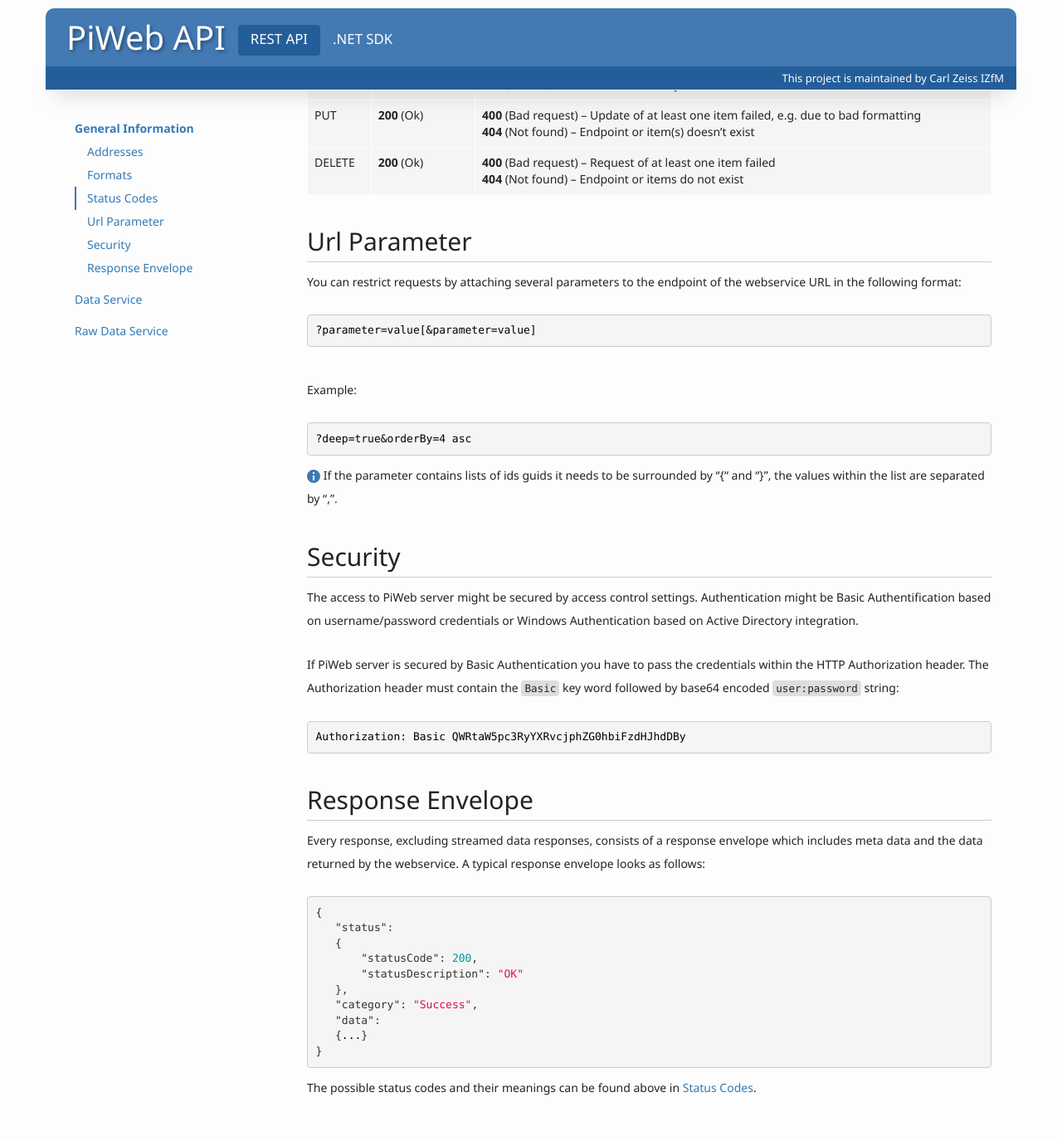
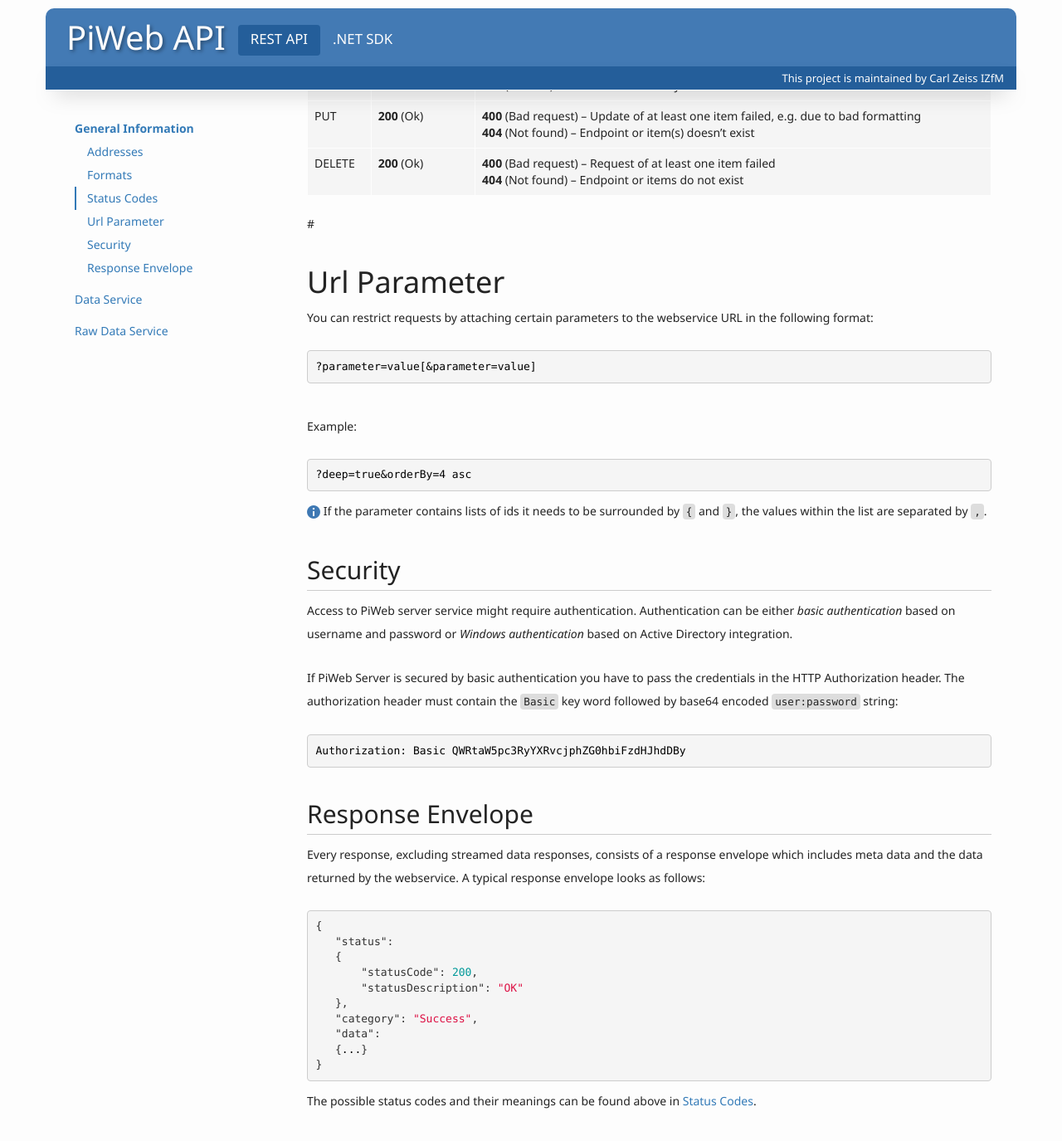
Before and after one commit to ZEISS-PiWeb/PiWeb-Api, a Jekyll site: the page built from _pages/011-restapi-general.md, in a window 1280 px wide and 1400 px high, scrolled down 907 px. Shown: the top 1375 px of the window at 83% size. Built offline with Jekyll 4.4.1, drawn with Linux system fonts in a browser that asks for light colours; some of the changed text lies outside the part shown.

Commit message:
Content review and formatting changes

```diff
--- a/_pages/011-restapi-general.md
+++ b/_pages/011-restapi-general.md
@@ -22,7 +22,7 @@
 ### Data Service
 
 {% highlight http %}
-http(s)://serverUri:port/instanceName/DataServiceRest
+http(s)://`serverUri`:`port`/`instanceName`/DataServiceRest
 {% endhighlight %}
 
 <br/>and
@@ -30,11 +30,12 @@
 ### Raw Data Service
 
 {% highlight http %}
-http(s)://serverUri:port/instanceName/RawDataServiceRest
+http(s)://`serverUri`:`port`/`instanceName`/RawDataServiceRest
+
 {% endhighlight %}
 
 <br/>
-{{ site.images['info'] }} The instanceName and https are optional and depend on the server settings.
+{{ site.images['info'] }} `instanceName` and `https` are optional and depend on the server settings.
 
 ## {{page.sections['formats']}}
 
@@ -51,10 +52,10 @@
 DELETE        | **200** (Ok) | **400** (Bad request) – Request of at least one item failed <br> **404** (Not found) – Endpoint or items do not exist
 {% endcapture %}
 {{ table | markdownify | replace: '<table>', '<table class="table table-hover">' }}
+#
+# {{page.sections['parameter']}}
 
-## {{page.sections['parameter']}}
-
-You can restrict requests by attaching several parameters to the endpoint of the webservice URL in the following format:
+You can restrict requests by attaching certain parameters to the webservice URL in the following format:
 
 {% highlight http %}
 ?parameter=value[&parameter=value]
@@ -66,12 +67,12 @@
 ?deep=true&orderBy=4 asc
 {% endhighlight %}
 
-{{ site.images['info'] }} If the parameter contains lists of ids guids it needs to be surrounded by “{“ and “}”, the values within the list are separated by “,”.
+{{ site.images['info'] }} If the parameter contains lists of ids it needs to be surrounded by `{` and `}`, the values within the list are separated by `,`.
 
 ## {{page.sections['security']}}
-The access to PiWeb server might be secured by access control settings. Authentication might be Basic Authentification based on username/password credentials or Windows Authentication based on Active Directory integration.
+Access to PiWeb server service might require authentication. Authentication can be either *basic authentication* based on username and password or *Windows authentication* based on Active Directory integration.
 
-If PiWeb server is secured by Basic Authentication you have to pass the credentials within the HTTP Authorization header. The Authorization header must contain the `Basic` key word followed by base64 encoded `user:password` string:
+If PiWeb Server is secured by basic authentication you have to pass the credentials in the HTTP Authorization header. The authorization header must contain the `Basic` key word followed by base64 encoded `user:password` string:
 
 {% highlight http %}
 
```
